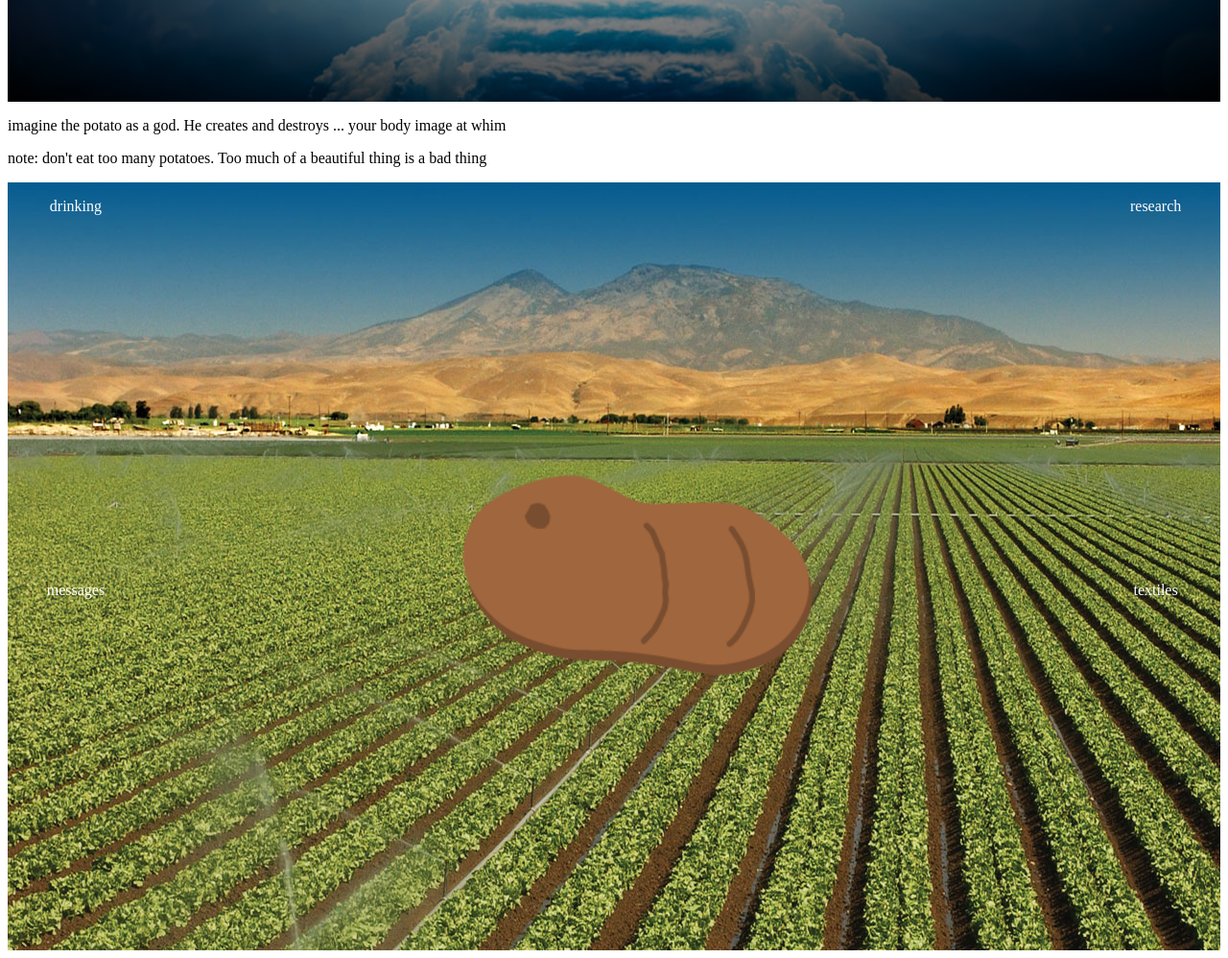
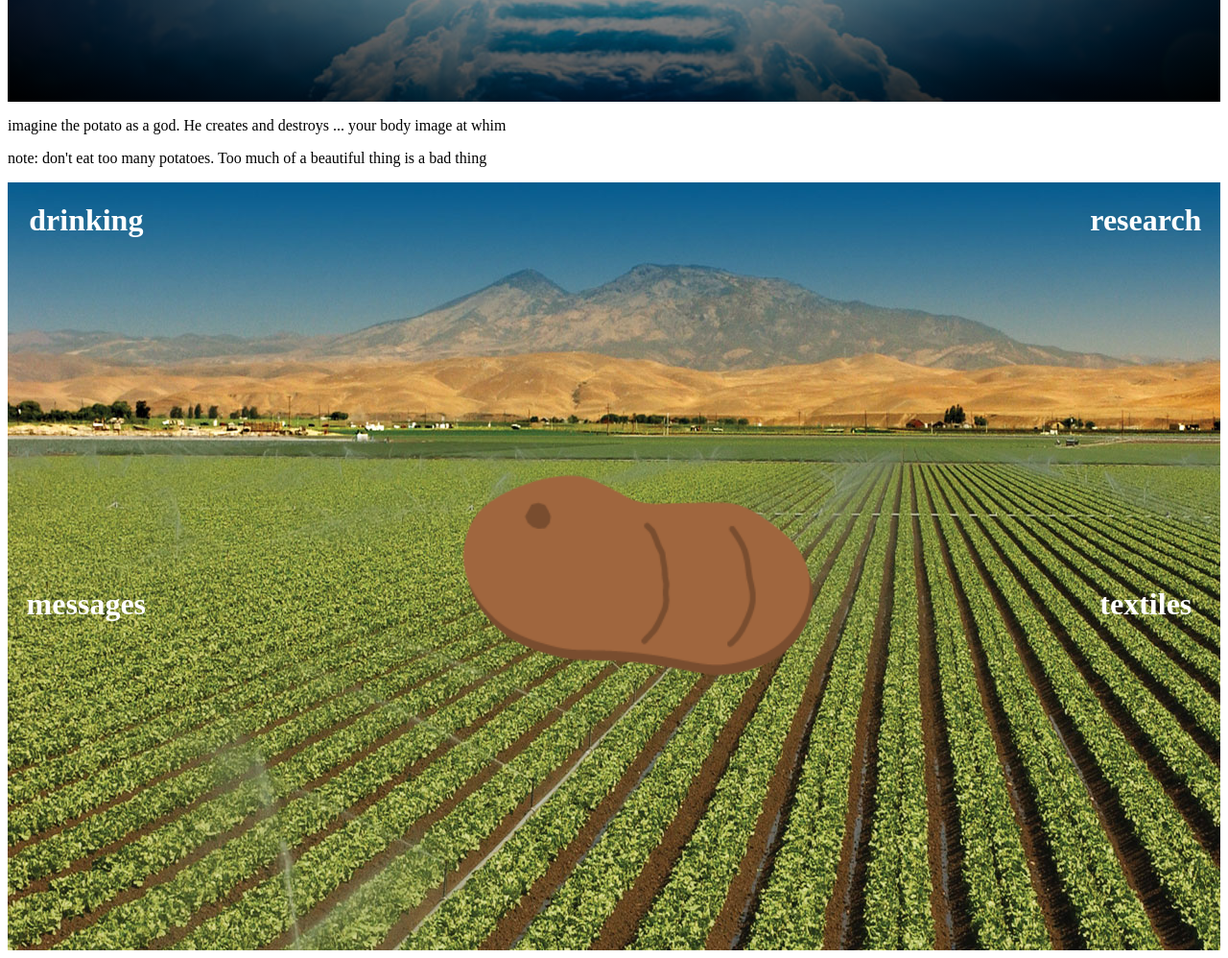
Before and after one commit to dewo3276/web_dev, a plain HTML site: page commitment/index.html in a window 1280 px wide. Shown: the part 468-1466 px from the top of the page at 96% size. Drawn offline with Linux system fonts and the light colour scheme.

Commit message:
js functionality corrected

```diff
--- a/commitment/css/main.css
+++ b/commitment/css/main.css
@@ -31,9 +31,12 @@
   max-width: 100vw;
 }
 
-.farmContainer>p {
+.farmContainer>div>h1 {
   color: white;
   text-align: center;
+}
+.farmContainer>div>p {
+  display: none;
 }
 
 #centerGif {
--- a/commitment/index.html
+++ b/commitment/index.html
@@ -1,10 +1,12 @@
 <!DOCTYPE html>
 <html lang="en" dir="ltr">
+
 <head>
   <meta charset="utf-8">
   <title>The most useful veggie</title>
   <link rel="stylesheet" href="css/main.css">
 </head>
+
 <body>
   <div class="heavenlyContainer">
     <p>How I long for potatoes. The best food. Fries, tater tots, hash browns, they're a thing of beauty</p>
@@ -13,14 +15,27 @@
   <p>imagine the potato as a god. He creates and destroys ... your body image at whim</p>
   <p>note: don't eat too many potatoes. Too much of a beautiful thing is a bad thing</p>
   <div class="farmContainer">
-      <p id="drinking" onmouseover="changeImageGif(1)">drinking</p>
+    <div id="drinking" onmouseover="changeImageGif(1)">
+      <h1>drinking</h1>
+      <p></p>
+    </div>
     <img src="img/resting_potato.png" alt="" id="centerGif">
-      <p id="textiles" onmouseover="changeImageGif(2)">textiles</p>
-      <p id="research" onmouseover="changeImageGif(0)">research</p>
-      <p id="messages" onmouseover="changeImageGif(3)">messages</p>
+    <div id="textiles" onmouseover="changeImageGif(2)">
+      <h1>textiles</h1>
+      <p></p>
     </div>
-    <script src="js/main.js" type="text/javascript"/>
+    <div id="research" onmouseover="changeImageGif(0)">
+      <h1>research</h1>
+      <p></p>
+    </div>
+    <div id="messages" onmouseover="changeImageGif(3)">
+      <h1>messages</h1>
+      <p></p>
+    </div>
+  </div>
+  <script src="js/main.js" type="text/javascript" />
 
   </script>
 </body>
+
 </html>
```
Lines whose indentation alone changed are shown as unchanged.
